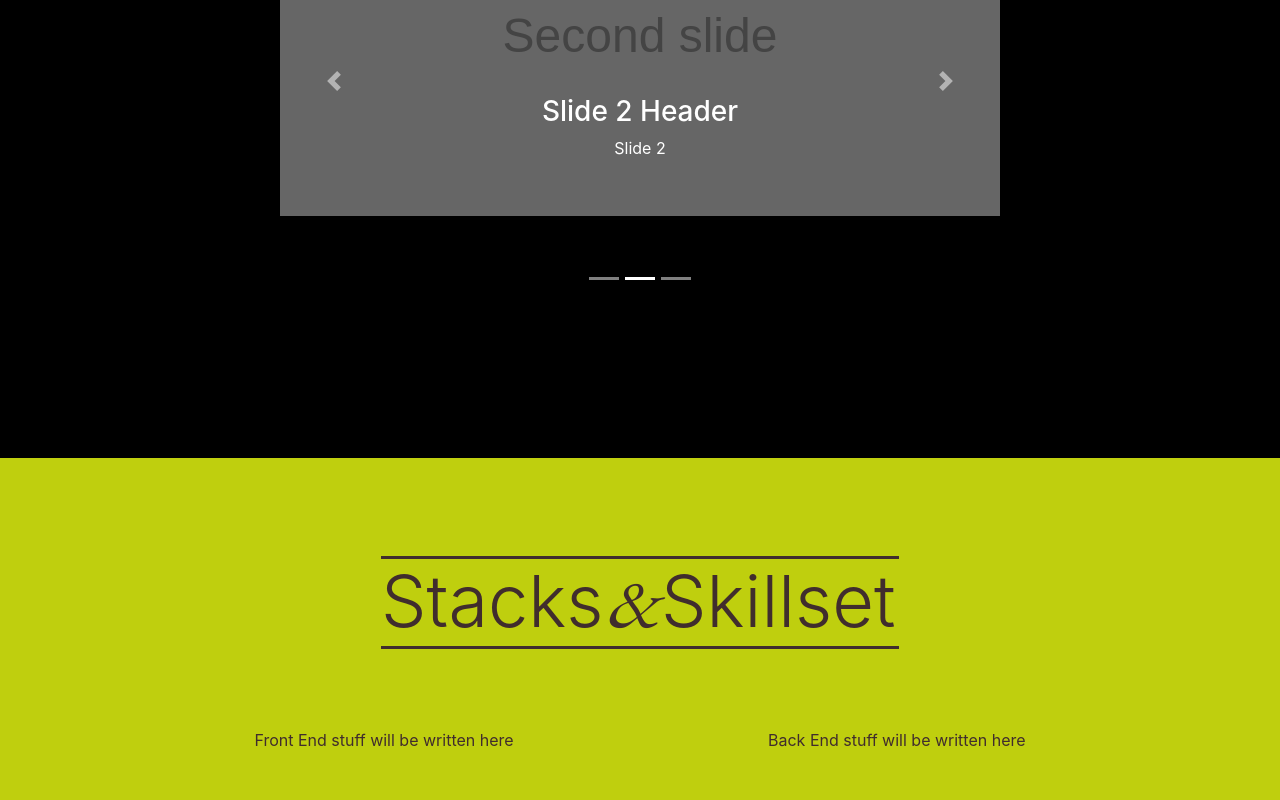
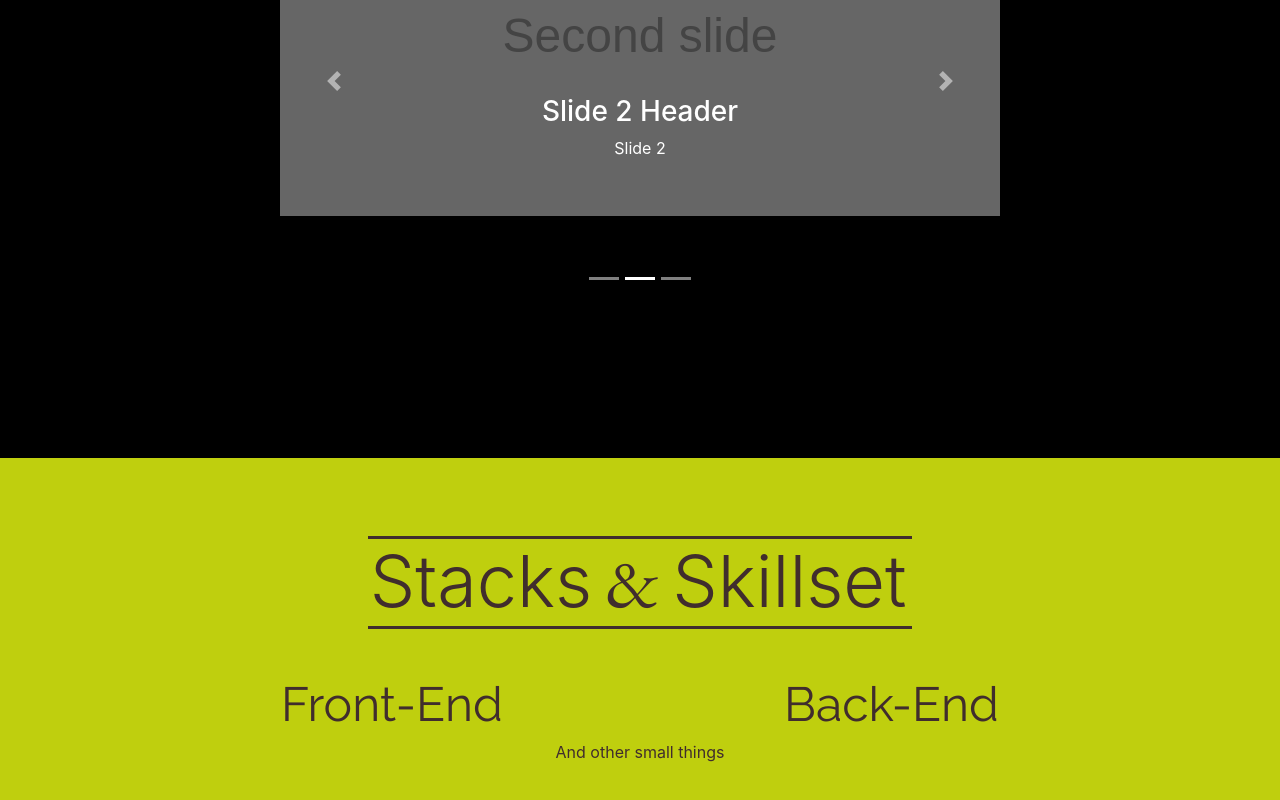
Before and after one commit to Remastered21/portfolio, a React (Create React App) app in the folder project/: page / in a window 1280 px wide. Shown: the part 1942-2742 px from the top of the page. Built offline with nearby package versions, Linux system fonts and the light colour scheme.

Commit message:
couple css adjustments

```diff
--- a/project/src/components/projects/projects.css
+++ b/project/src/components/projects/projects.css
@@ -11,7 +11,8 @@
 
 .carousel_heading {
 	color: white;
-	font-family: 'Raleway', sans-serif;
+  font-family: 'Raleway', sans-serif;
+  font-weight: 600;
   font-size: 4em;
   margin-top: 10vh;
   margin-bottom: 5vh;
--- a/project/src/components/stacks/Stacks.js
+++ b/project/src/components/stacks/Stacks.js
@@ -71,9 +71,10 @@ export default class Stacks extends Component {
 				</div>
 
 				<div className="stack_main">
-					<div className="stack_main-front">Front End stuff will be written here</div>
-					<div className="stack_main-back">Back End stuff will be written here</div>
+					<div className="stack_main-front">Front-End </div>
+					<div className="stack_main-back">Back-End</div>
 				</div>
+					<div className=''>And other small things</div>
 			</div>
 		);
 	}
--- a/project/src/components/stacks/stacks.css
+++ b/project/src/components/stacks/stacks.css
@@ -2,18 +2,20 @@
 	width: 100vw;
 	height: 100vh;
 	max-width: 100%;
-  background: #bfcf0e;
+	background: #bfcf0e;
 	color: #402d2d;
 }
 
 .title_stack {
-	padding-top: 100px;
+	padding-top: 10vh;
 }
 
 .stack_main {
-	margin-top: 10vh;
+	margin-top: 5vh;
 	display: flex;
 	justify-content: space-evenly;
+	font-family: 'Raleway', sans-serif;
+	font-size: 3em;
 }
 
 .ml5 {
@@ -46,7 +48,6 @@
 
 .ml5 .ampersand {
 	font-family: Baskerville, "EB Garamond", serif;
-	font-style: italic;
 	font-weight: 400;
 	width: 1em;
 	margin-right: -0.1em;
@@ -54,6 +55,7 @@
 }
 
 .ml5 .letters {
+  margin: 0 2px;
 	display: inline-block;
 	opacity: 0;
 }
```
